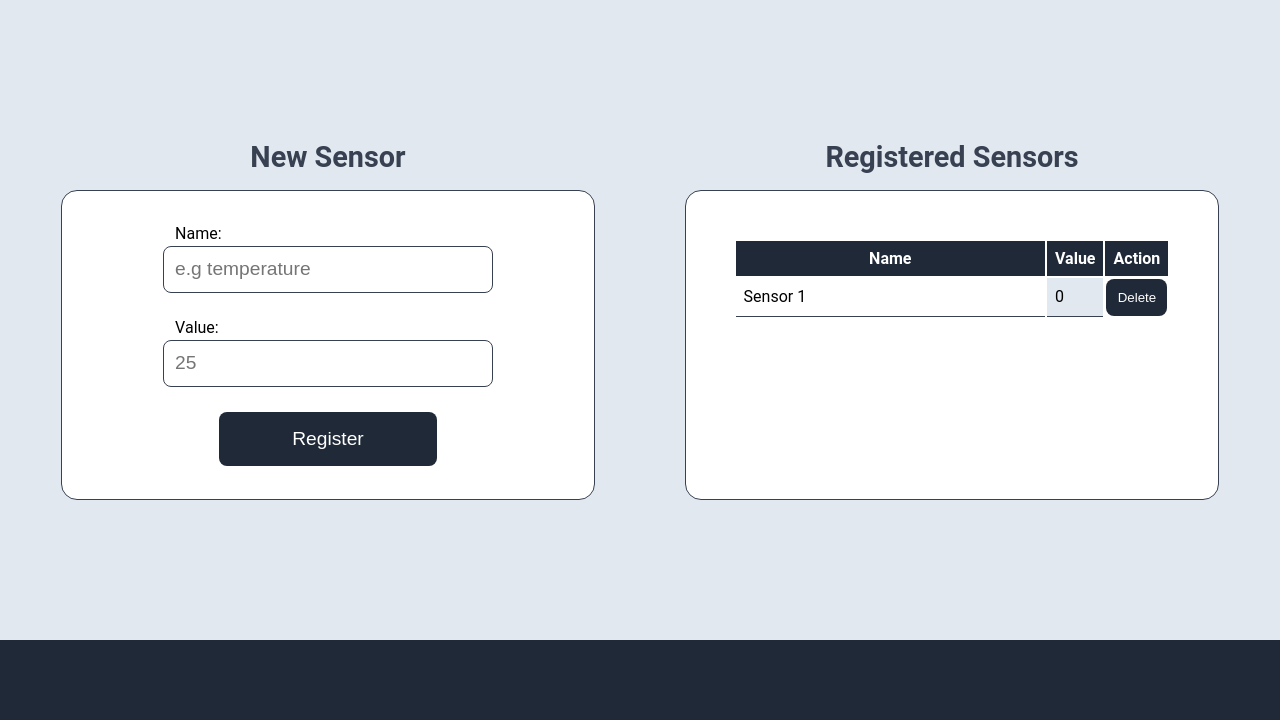
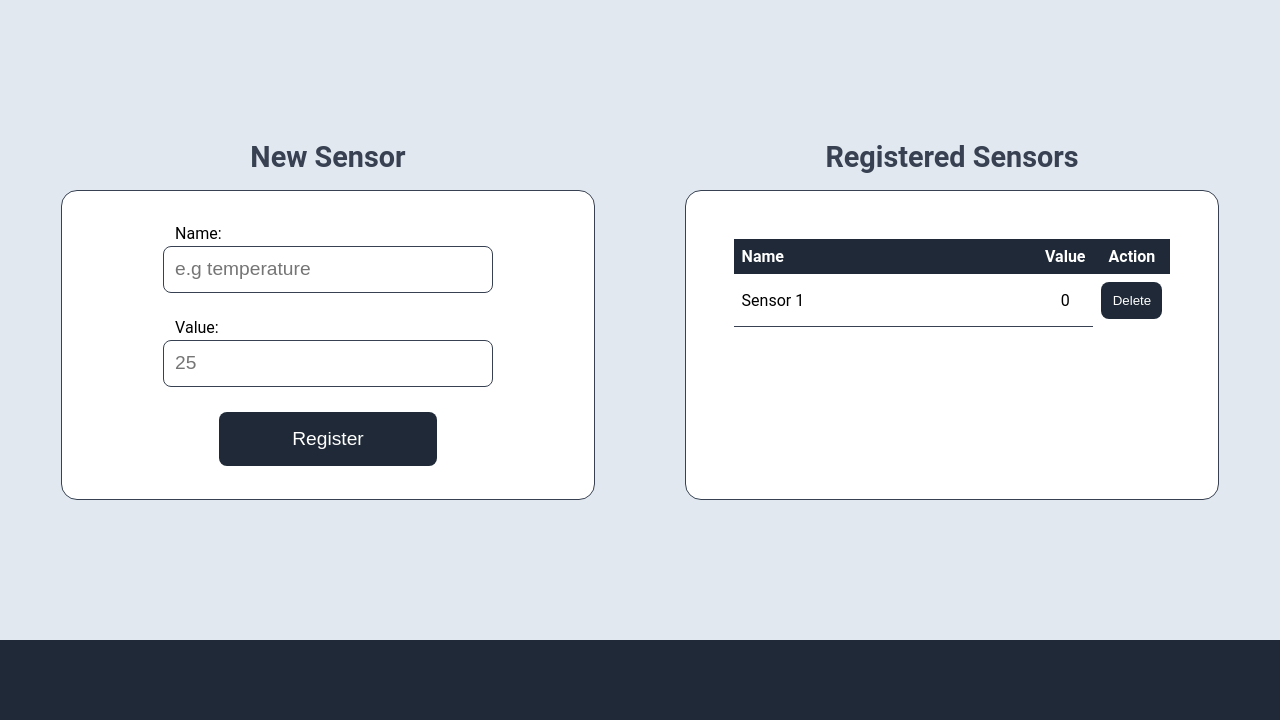
Before and after one commit to nick11nic/flask-web-app, a Flask app: page /sensor in a window 1280 px wide. Shown: the part 80-800 px from the top of the page. Run offline with Flask 3, Linux system fonts and the light colour scheme; the visitor is signed in with stand-in values (Sample User, id 1).

Commit message:
style fix

```diff
--- a/static/css/actuator.css
+++ b/static/css/actuator.css
@@ -12,6 +12,10 @@
     color: var(--medium-gray);
 }
 
+table{
+    width: 100%;
+    border-collapse: collapse;
+}
 
 
 .main{
@@ -81,16 +85,13 @@
     padding: 3rem;
 }
 
-.actuator-table{
-    width: 100%;
-}
-
 .actuator-table-header{
     justify-content: space-between;
     background-color: var(--gray);
     color: white;
     width: 100%;
     padding: 0.5rem;
+    text-align: left;
 }
 
 .actuator-table-data{
@@ -99,8 +100,8 @@
     text-align: left;
 }
 
-.actuator-table-data:nth-child(even){
-    background-color: var(--light-gray);
+.left{
+    text-align: left;
 }
 
 .actuator-table-data:nth-child(odd){
--- a/static/css/sensor.css
+++ b/static/css/sensor.css
@@ -92,16 +92,13 @@
     color: white;
     width: 100%;
     padding: 0.5rem;
+    text-align: center;
 }
 
 .sensor-table-data{
     padding: 0.5rem;
     border-bottom: 0.1rem solid var(--medium-gray);
-    text-align: left;
-}
-
-.sensor-table-data:nth-child(even){
-    background-color: var(--light-gray);
+    text-align: center;
 }
 
 .sensor-table-data:nth-child(odd){
--- a/static/css/user.css
+++ b/static/css/user.css
@@ -123,6 +123,13 @@
     gap: 1rem;
 }
 
+.input-container{
+    display: flex;
+    flex-direction: column;
+    gap: 0.3rem;
+
+}
+
 .view-user-container{
     display: flex;
     flex-direction: column;
--- a/templates/actuator.html
+++ b/templates/actuator.html
@@ -25,15 +25,15 @@
         <div class="actuator-view-container">
             <table class="actuator-table">
                 <tr>
-                    <th class="actuator-table-header">Name</th>
+                    <th class="actuator-table-header left">Name</th>
                     <th class="actuator-table-header">Value</th>
                     <th class="actuator-table-header">Action</th>
                 </tr>
                 {% for actuator in actuators %}
                 <tr>
-                    <td class="actuator-table-data">{{ actuator.name }}</td>
+                    <td class="actuator-table-data" class="left">{{ actuator.name }}</td>
                     <td class="actuator-table-data">{{ actuator.value }}</td>
-                    <td>
+                    <td class="actuator-table-data">
                         {% if session.get('username') == "adm" %}
                         <form action="/delete_actuator/{{actuator.id}}" method="POST">
                             <button type="submit" class="actuator-delete-button">Delete</button>
--- a/templates/sensor.html
+++ b/templates/sensor.html
@@ -25,15 +25,15 @@
         <div class="sensor-view-container">
             <table class="sensor-table">
                 <tr>
-                    <th class="sensor-table-header">Name</th>
+                    <th class="sensor-table-header left">Name</th>
                     <th class="sensor-table-header">Value</th>
                     <th class="sensor-table-header">Action</th>
                 </tr>
                 {% for sensor in sensors %}
                 <tr>
-                    <td class="sensor-table-data">{{ sensor.name }}</td>
+                    <td class="sensor-table-data left">{{ sensor.name }}</td>
                     <td class="sensor-table-data">{{ sensor.value }}</td>
-                    <td>
+                    <td class="sensor-table-data">
                         {% if session.get('username') == "adm" %}
                         <form action="/delete_sensor/{{sensor.id}}" method="POST">
                             <button type="submit" class="sensor-delete-button">Delete</button>
```
Also changed, not shown: templates/user.html (+3 -5 lines).
